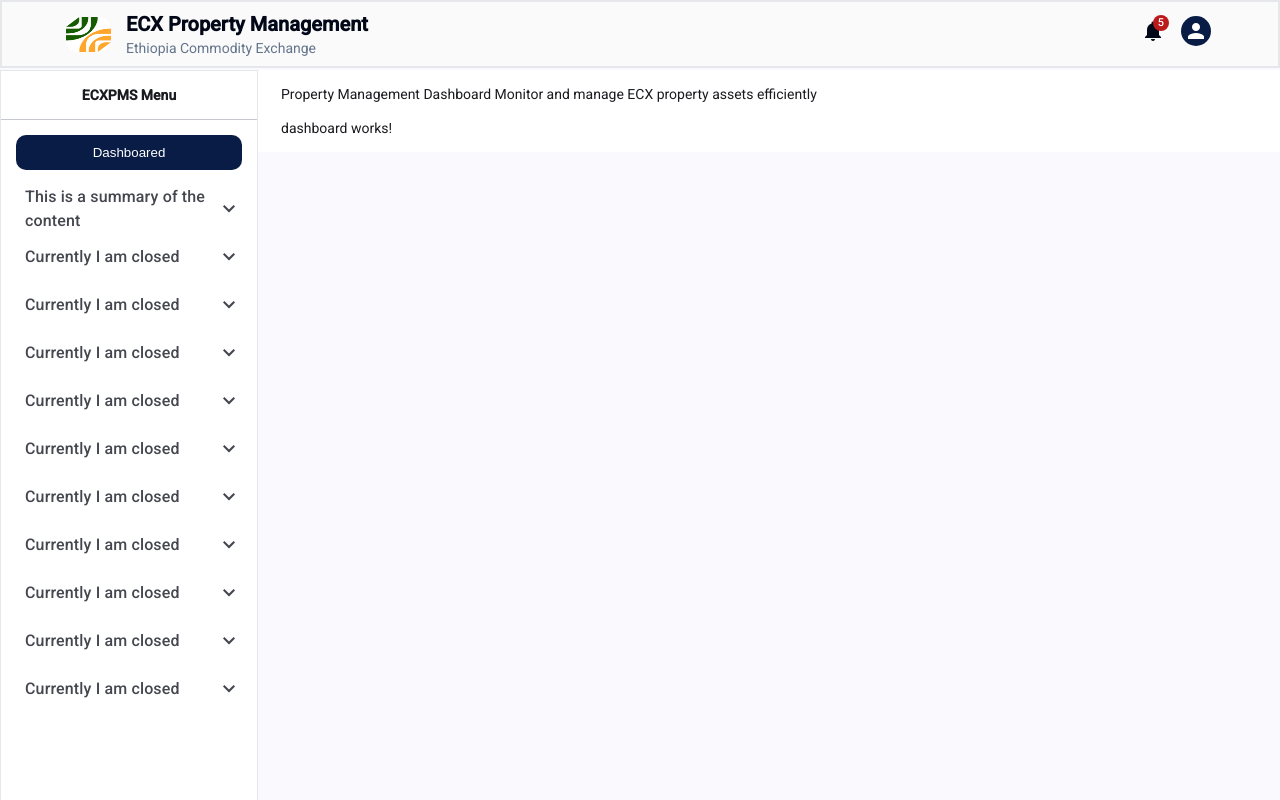
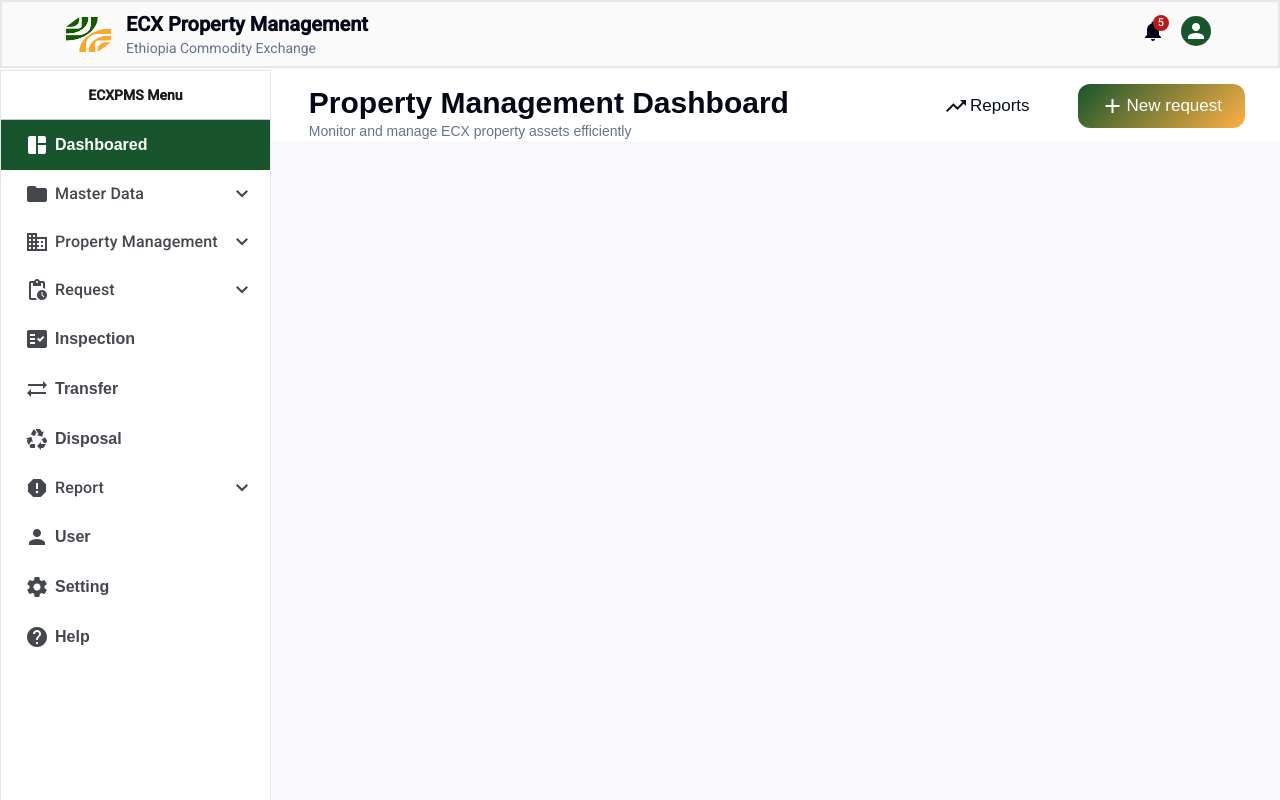
Before and after one commit to yalem-21/ECXPMS, an Angular app: page / in a window 1280 px wide. Built offline with nearby package versions, Linux system fonts and the light colour scheme.

Commit message:
last navbar and sidebar are done successfully

```diff
--- a/src/app/Shared/navbar/navbar.html
+++ b/src/app/Shared/navbar/navbar.html
@@ -15,11 +15,9 @@
   <span class="spacer"></span>
   <div class="navLeft">
     <button class="notification" mat-button> <mat-icon matBadgeColor="warn"
-        [matBadge]="notificationCount">notifications</mat-icon></button>
+        [matBadge]="notificationCount" aria-hidden="false">notifications</mat-icon></button>
     <button mat-button class="profile" [matMenuTriggerFor]="profileMenu">
-
       <mat-icon>person</mat-icon>
-
     </button>
     <mat-menu #profileMenu="matMenu" [overlapTrigger]="false" yposition="below" xposition="before">
       <div style="padding: 5px;padding: 10px; background-color: white;border: none;" class="profileTop"
--- a/src/app/Shared/navbar/navbar.scss
+++ b/src/app/Shared/navbar/navbar.scss
@@ -27,24 +27,26 @@
         color: hsl(222.2 84% 4.9%);
     }
 
+
+
     .logoContainer {
         display: flex;
         flex-direction: row;
         margin-right: auto;
-    }
 
-    .logoContainer .logo img {
+        .logo {
+            img {
                 border-radius: 30%;
                 margin-top: 7px;
             }
+        }
 
-    .logoContainer .logotext {
+        .logotext {
             display: flex;
             flex-direction: column;
             margin-left: 15px;
-    }
 
-    .logoContainer .logotext .toolbar-logoTop {
+            .toolbar-logoTop {
                 color: hsl(222.2 84% 4.9%);
                 font-weight: 600;
                 font-size: 1.25rem;
@@ -52,11 +54,15 @@
 
             }
 
-    .logoContainer .logotext .toolbar-logoButton {
+            .toolbar-logoButton {
                 color: hsl(215.4 16.3% 46.9%);
                 font-size: .875rem;
                 line-height: 1.25rem;
             }
+
+        }
+    }
+
 
 
     .navLeft {
@@ -64,34 +70,29 @@
         flex-direction: row;
         justify-content: space-around;
 
-    }
-
-    .navLeft .notification {
+        .notification {
             font-size: 24px;
             margin-right: 10px;
-        border-radius: 3rem;
             padding: 3px;
-        transition: border-radius 1s;
+            border-radius: 1px;
             cursor: pointer;
             width: 100%;
             text-align: center;
-
             justify-content: center;
             align-items: center;
 
         }
 
-    .navLeft .notification:hover {
-        background-color: hsl(220 80% 15%);
+        .notification:hover {
+            background-color: #18552c;
             font-size: 24px;
             color: white;
-        border-radius: 5rem;
+            border-radius: 5px;
+
+
         }
 
-    // .navLeft .profile {
-    //     margin-left: 4px;
-    // }
-  .navLeft .profile{
+        .profile {
             font-size: 24px;
             margin-right: auto;
             border-radius: 3rem;
@@ -103,29 +104,23 @@
 
             align-items: center;
 
-    }
-
-    .navLeft .profile mat-icon {
+            mat-icon {
                 font-size: 24px;
-        background-color: hsl(220 80% 15%);
+                background-color: #18552c;
                 color: white;
                 border-radius: 3rem;
                 padding: 3px;
                 cursor: pointer;
-           outline: 0px solid hsl(220 80% 15%);;
+                outline: 0px solid #18552c;
                 text-align: center;
                 transition: outline 0.3s;
 
             }
 
-    .navLeft .profile mat-icon:hover {
-        font-size: 24px;
-        background-color: hsl(220 80% 15%);
-        color: white;
-        border-radius: 3rem;
-        padding: 3px;
-        cursor: pointer;
-        outline: 3px solid hsl(220 80% 15%);;
+            mat-icon:hover {
+                outline: 3px solid #18552c;
+            }
+        }
     }
 }
 
--- a/src/app/Shared/sidebar/sidebar.html
+++ b/src/app/Shared/sidebar/sidebar.html
@@ -1,96 +1,65 @@
 <p style="text-align: center;font-weight: bold;">ECXPMS Menu</p>
 <mat-divider></mat-divider>
-<div style="display: flex;flex-direction: column;height: 90vh; overflow-y: auto;  scrollbar-width: thin;               /* Firefox */
-  scrollbar-color: hsl(220 13% 91%) hsl(220 13% 171%);">
-    <button
-        style="padding: 10px; border: none;cursor: pointer;margin: 15px;background-color: hsl(220 80% 15%);color: white;border-radius: 10PX;">Dashboared</button>
-    <mat-accordion style="background-color: white;border: none;">
+<div style="display: flex;flex-direction: column;height: 100vh; overflow-y: auto;  scrollbar-width: thin;
+scrollbar-color: hsl(220 13% 91%) hsl(220 13% 171%);">
+    <mat-accordion style="background-color: white;border: none;padding-bottom: 150px;">
+        <div>
+            <button class="sidebarButton" style="background-color: #18552c;color: white;">
+                <mat-icon>space_dashboard</mat-icon>
+                Dashboared
+            </button>
+
+        </div>
         <mat-expansion-panel style="background-color: white;">
             <mat-expansion-panel-header>
-                <mat-panel-description> This is a summary of the content </mat-panel-description>
+                <mat-panel-description><mat-icon>folder</mat-icon> Master Data </mat-panel-description>
             </mat-expansion-panel-header>
-            <p>This is the primary content of the panel.</p>
+            <div *ngFor="let master of masterData" style="display: flex;flex-direction: column;">
+                <button class="sidebarButtonSubcatagory">{{master}}</button>
+            </div>
         </mat-expansion-panel>
         <mat-expansion-panel style="background-color: white;">
             <mat-expansion-panel-header>
                 <mat-panel-description>
-                    Currently I am {{panelOpenState() ? 'open' : 'closed'}}
+                    <mat-icon>business</mat-icon> Property Management
                 </mat-panel-description>
             </mat-expansion-panel-header>
-            <p>I'm visible because I am open</p>
+            <div *ngFor="let propertyManagments of propertyManagment" style="display: flex;flex-direction: column;">
+                <button class="sidebarButtonSubcatagory">{{propertyManagments}}</button>
+            </div>
         </mat-expansion-panel>
-           <mat-expansion-panel style="background-color: white;">
+        <mat-expansion-panel style="background-color: white;">
             <mat-expansion-panel-header>
                 <mat-panel-description>
-                    Currently I am {{panelOpenState() ? 'open' : 'closed'}}
+                    <mat-icon>pending_actions</mat-icon> Request
                 </mat-panel-description>
             </mat-expansion-panel-header>
-            <p>I'm visible because I am open</p>
+            <div *ngFor="let Requests of Request" style="display: flex;flex-direction: column;width: 100%;">
+                <button class="sidebarButtonSubcatagory">{{Requests}}</button>
+            </div>
         </mat-expansion-panel>
-           <mat-expansion-panel style="background-color: white;">
+        <div> <Button class="sidebarButton"><mat-icon>fact_check</mat-icon> Inspection</Button></div>
+        <div> <button class="sidebarButton"><mat-icon>sync_alt</mat-icon> Transfer</button></div>
+        <div><button class="sidebarButton"><mat-icon>recycling</mat-icon> Disposal</button></div>
+        <mat-expansion-panel style="background-color: white;">
             <mat-expansion-panel-header>
                 <mat-panel-description>
-                    Currently I am {{panelOpenState() ? 'open' : 'closed'}}
+                    <mat-icon>report</mat-icon> Report
                 </mat-panel-description>
             </mat-expansion-panel-header>
-            <p>I'm visible because I am open</p>
+            <div *ngFor="let Reports of Report" style="display: flex;flex-direction: column;">
+                <button class="sidebarButtonSubcatagory">{{Reports}}</button>
+            </div>
         </mat-expansion-panel>
-           <mat-expansion-panel style="background-color: white;">
-            <mat-expansion-panel-header>
-                <mat-panel-description>
-                    Currently I am {{panelOpenState() ? 'open' : 'closed'}}
-                </mat-panel-description>
-            </mat-expansion-panel-header>
-            <p>I'm visible because I am open</p>
-        </mat-expansion-panel>
-           <mat-expansion-panel style="background-color: white;">
-            <mat-expansion-panel-header>
-                <mat-panel-description>
-                    Currently I am {{panelOpenState() ? 'open' : 'closed'}}
-                </mat-panel-description>
-            </mat-expansion-panel-header>
-            <p>I'm visible because I am open</p>
-        </mat-expansion-panel>
-           <mat-expansion-panel style="background-color: white;">
-            <mat-expansion-panel-header>
-                <mat-panel-description>
-                    Currently I am {{panelOpenState() ? 'open' : 'closed'}}
-                </mat-panel-description>
-            </mat-expansion-panel-header>
-            <p>I'm visible because I am open</p>
-        </mat-expansion-panel>
-           <mat-expansion-panel style="background-color: white;">
-            <mat-expansion-panel-header>
-                <mat-panel-description>
-                    Currently I am {{panelOpenState() ? 'open' : 'closed'}}
-                </mat-panel-description>
-            </mat-expansion-panel-header>
-            <p>I'm visible because I am open</p>
-        </mat-expansion-panel>
-           <mat-expansion-panel style="background-color: white;">
-            <mat-expansion-panel-header>
-                <mat-panel-description>
-                    Currently I am {{panelOpenState() ? 'open' : 'closed'}}
-                </mat-panel-description>
-            </mat-expansion-panel-header>
-            <p>I'm visible because I am open</p>
-        </mat-expansion-panel>
-           <mat-expansion-panel style="background-color: white;">
-            <mat-expansion-panel-header>
-                <mat-panel-description>
-                    Currently I am {{panelOpenState() ? 'open' : 'closed'}}
-                </mat-panel-description>
-            </mat-expansion-panel-header>
-            <p>I'm visible because I am open</p>
-        </mat-expansion-panel>
-           <mat-expansion-panel style="background-color: white;">
-            <mat-expansion-panel-header>
-                <mat-panel-description>
-                    Currently I am {{panelOpenState() ? 'open' : 'closed'}}
-                </mat-panel-description>
-            </mat-expansion-panel-header>
-            <p>I'm visible because I am open</p>
-        </mat-expansion-panel>
+        <div>
+            <button class="sidebarButton"><mat-icon>person</mat-icon>User</button>
+        </div>
+        <div>
+            <button class="sidebarButton"><mat-icon>settings</mat-icon>Setting</button>
+        </div>
+        <div>
+            <button class="sidebarButton"><mat-icon>help</mat-icon>Help</button>
+        </div>
     </mat-accordion>
 
 </div>
--- a/src/app/Shared/sidebar/sidebar.scss
+++ b/src/app/Shared/sidebar/sidebar.scss
@@ -1,9 +1,9 @@
-.sidebar{
-    border-radius: 0;
+.sidebar {
+  border-radius: 0;
 }
 
-mat-list-item{
-  background-color:#eaf1ec;
+mat-list-item {
+  background-color: #eaf1ec;
   border-color: black;
   border-radius: 10px;
   margin-top: 10px;
@@ -23,10 +23,11 @@ mat-list-item{
   border-bottom-left-radius: 15px;
   border-top-right-radius: 25px;
   border-bottom-right-radius: 15px;
-//   border-radius: 50%;
+  //   border-radius: 50%;
   object-fit: cover;
-//   background-image: rgb(16, 8, 90);
+  //   background-image: rgb(16, 8, 90);
 }
+
 ::ng-deep .mat-expansion-panel {
   background-color: white;
   box-shadow: none !important;
@@ -36,3 +37,53 @@ mat-list-item{
 ::ng-deep .mat-expansion-panel:not(.mat-expanded) .mat-expansion-panel-header {
   border-bottom: none !important;
 }
+
+div {
+  mat-accordion {
+    div {
+      .sidebarButton {
+        display: flex;
+        flex-direction: row;
+        flex-wrap: nowrap;
+        border: none;
+        background-color: white;
+        padding: 13px 30px 13px 24px;
+        font-weight: bold;
+        color: #44474e;
+        width: 100%;
+        cursor: pointer;
+        font-size: 16px;
+        align-items: center;
+
+      }
+
+      .sidebarButton:hover {
+        background-color: hsl(220 13% 91%);
+        width: 100%;
+      }
+
+      .sidebarButtonSubcatagory {
+        display: flex;
+        flex-direction: row;
+        justify-content: space-between;
+        flex-wrap: nowrap;
+        border: none;
+        background-color: white;
+        padding: 13px 30px 13px 24px;
+        font-weight: bold;
+        color: #44474e;
+        width: 100%;
+        cursor: pointer;
+        font-size: 14px;
+      }
+
+      .sidebarButtonSubcatagory:hover {
+        background-color: hsl(220 13% 91%);
+        width: 100%;
+      }
+    }
+  }
+  mat-icon{
+    margin-right: 6px;
+  }
+}
--- a/src/app/Shared/sidebar/sidebar.ts
+++ b/src/app/Shared/sidebar/sidebar.ts
@@ -22,9 +22,12 @@ export class Sidebar {
   readonly panelOpenState = signal(false);
   @Input() selectedModule: string = '';
   @Output() toggleSidebar = new EventEmitter<void>();
+tabMeny: string[]=['Master Data ', 'Property Management', 'Requests', 'Inspection','Transfer','Disposal','Report','User','Setting','help']
 
-
-
+masterData:string[]=['Property Type',' Catagory','Location','Safty Box'];
+propertyManagment:string[]=['Property Registration','Property Recieving','Property Issueing','Property Return'];
+Request:string[]=['Purchase Request', 'Store Requesition'];
+Report:string[]=['Property report', 'Financial Report', 'Compliance Report'];
 
 
   get subModules(): string[] {
--- a/src/app/app.html
+++ b/src/app/app.html
@@ -1,16 +1,9 @@
 <app-navbar></app-navbar>
 <div style="display: flex;flex-direction: row;">
-    <div style="width: 20%;border:1px solid hsl(220 13% 91%);background-color: white;margin-top: 70px;position: fixed;left:0">
+    <div style="width: 21%;border:1px solid hsl(220 13% 91%);background-color: white;margin-top: 70px;position: fixed;left:0;">
         <app-sidebar></app-sidebar>
     </div>
-    <div style="border: hsl(220 13% 91%);margin-top: 70px; background-color:white;width: 100%;padding-left: 25px;margin-left: 20%;">
-        <div>
-            <p>
-                Property Management Dashboard
-                Monitor and manage ECX property assets efficiently
-            </p>
-            <router-outlet></router-outlet>
-        </div>
-
+    <div style="border: hsl(220 13% 91%);margin-top: 70px; background-color:white;width: 100%;padding-left: 25px;margin-left: 21%;">
+    <router-outlet></router-outlet>
     </div>
 </div>
--- a/src/app/component/dashboard/dashboard.html
+++ b/src/app/component/dashboard/dashboard.html
@@ -1 +1,16 @@
-<p>dashboard works!</p>
+<div class="mainContainer">
+    <div class="mainTop" style="display: flex; flex-direction: row;justify-content: space-between;">
+        <div class="mainTopleft">
+            <span class="toolbar-logoTop">Property Management Dashboard</span>
+            <span class="toolbar-logoButton">Monitor and manage ECX property assets efficiently</span>
+        </div>
+        <div class="mainTopright">
+            <div class="reportmaintop">
+                <button><mat-icon>trending_up</mat-icon> Reports</button>
+            </div>
+            <div class="requestmaintop">
+                <button><mat-icon>add</mat-icon>New request</button>
+            </div>
+        </div>
+    </div>
+</div>
--- a/src/app/component/dashboard/dashboard.scss
+++ b/src/app/component/dashboard/dashboard.scss
@@ -0,0 +1,105 @@
+ .mainContainer {
+     .mainTop {
+         .mainTopleft {
+             display: flex;
+             flex-direction: column;
+             margin-left: 15px;
+             padding-top: 15px;
+
+             .toolbar-logoTop {
+                 color: hsl(222.2 84% 4.9%);
+                 font-weight: 700;
+                 font-size: 1.25rem;
+                 line-height: 1.75rem;
+                 font-size: 1.875rem;
+                 line-height: 2.25rem;
+                 font-family: Arial, Helvetica, sans-serif;
+             }
+
+             .toolbar-logoButton {
+                 color: hsl(215.4 16.3% 46.9%);
+                 font-size: .875rem;
+                 line-height: 1.25rem;
+                 font-family: Arial, Helvetica, sans-serif;
+             }
+         }
+
+         .mainTopright {
+             display: flex;
+             flex-direction: row;
+             justify-content: space-around;
+
+             .reportmaintop {
+                 display: flex;
+                 align-items: center;
+
+                 button {
+                     border: none;
+                     cursor: pointer;
+                     padding: 10px;
+
+                     border: none;
+                     cursor: pointer;
+                     padding: 10px 23px;
+                     border-radius: 12px;
+                     font-size: 17px;
+                     color: hsl(214, 42%, 7%);
+                     text-align: center;
+                     width: 100%;
+                     display: flex;
+                     flex-direction: row;
+                     align-items: center;
+                     background-color: white;
+                     transition: background-color 0.3s;
+
+                     mat-icon {
+                         display: flex;
+                         flex-direction: row;
+                         align-items: center;
+                         margin-right: 2px;
+                     }
+                 }
+
+                 button:hover {
+                     background-color: #18552c;
+                     color: white;
+                 }
+
+             }
+
+             .requestmaintop {
+                 display: flex;
+                 align-items: center;
+                 margin: 0px 35px 0px 25px;
+
+                 button {
+                     border: none;
+                     cursor: pointer;
+                     padding: 10px 23px;
+                     background: linear-gradient(135deg, #18552c, #feb044);
+                     border-radius: 12px;
+                     font-size: 17px;
+                     color: white;
+                     text-align: center;
+                     width: 100%;
+                     transition: transform 0.3s, box-shadow 0.3s;
+                     display: flex;
+                     flex-direction: row;
+                     align-items: center;
+
+                     mat-icon {
+                         display: flex;
+                         flex-direction: row;
+                         align-items: center;
+                         margin-right: 2px;
+                     }
+                 }
+
+                 button:hover {
+                     transform: scale(1.04);
+                     box-shadow: 0 8px 20px rgba(24, 85, 44, 0.2);
+                 }
+             }
+         }
+     }
+ }
--- a/src/app/component/dashboard/dashboard.ts
+++ b/src/app/component/dashboard/dashboard.ts
@@ -1,8 +1,9 @@
 import { Component } from '@angular/core';
-
+import { MatCardModule } from '@angular/material/card';
+import { MatIconModule } from '@angular/material/icon';
 @Component({
   selector: 'app-dashboard',
-  imports: [],
+  imports: [MatCardModule,MatIconModule],
   templateUrl: './dashboard.html',
   styleUrl: './dashboard.scss'
 })
--- a/src/styles.scss
+++ b/src/styles.scss
@@ -22,6 +22,7 @@ body {
   // `dark` to enable the dark color theme, or to `light dark` to defer to the
   // user's system settings.
   color-scheme: light;
+  background-color:white;
 position: relative;
   // Set a default background, font and text colors for the application using
   // Angular Material's system-level CSS variables. Learn more about these
```
Lines whose indentation alone changed are shown as unchanged.
